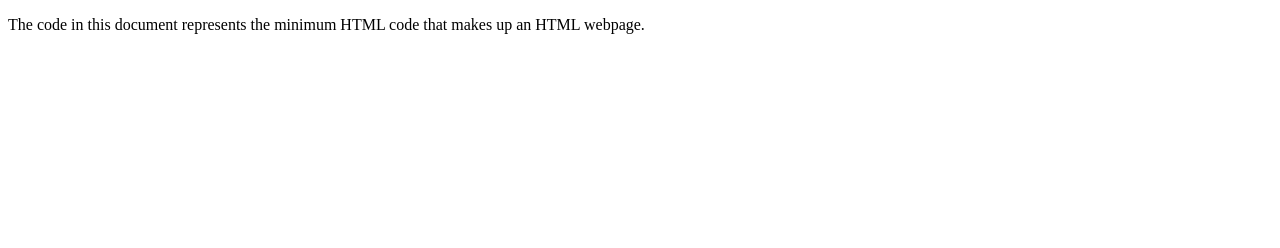
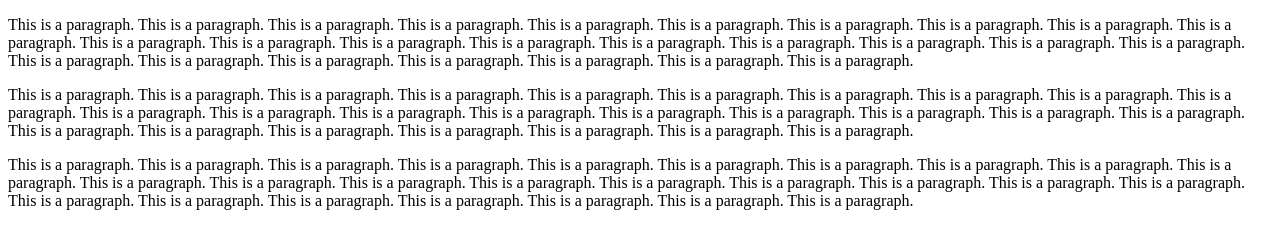
Before and after one commit to Colo-Codes/code-practice, a plain HTML site: page 01-html-practice-2.html in a window 1280 px wide. Drawn offline with Linux system fonts and the light colour scheme.

```diff
--- a/01-html-practice-2.html
+++ b/01-html-practice-2.html
@@ -1,13 +1,13 @@
 <!DOCTYPE html>
 <html>
-
-<head>
-    <meta charset="UTF-8">
-    <title>This is a title</title>
-</head>
-
-<body>
-    <p>The code in this document represents the minimum HTML code that makes up an HTML webpage.</p>
-</body>
-
+    <head>
+        <meta charset="UTF-8">
+        <title>This is the title</title>
+    </head>
+    <body>
+        <!-- All the elements of the webpage. -->
+        <p>This is a paragraph. This is a paragraph. This is a paragraph. This is a paragraph. This is a paragraph. This is a paragraph. This is a paragraph. This is a paragraph. This is a paragraph. This is a paragraph. This is a paragraph. This is a paragraph. This is a paragraph. This is a paragraph. This is a paragraph. This is a paragraph. This is a paragraph. This is a paragraph. This is a paragraph. This is a paragraph. This is a paragraph. This is a paragraph. This is a paragraph. This is a paragraph. This is a paragraph. This is a paragraph. </p>
+        <p>This is a paragraph. This is a paragraph. This is a paragraph. This is a paragraph. This is a paragraph. This is a paragraph. This is a paragraph. This is a paragraph. This is a paragraph. This is a paragraph. This is a paragraph. This is a paragraph. This is a paragraph. This is a paragraph. This is a paragraph. This is a paragraph. This is a paragraph. This is a paragraph. This is a paragraph. This is a paragraph. This is a paragraph. This is a paragraph. This is a paragraph. This is a paragraph. This is a paragraph. This is a paragraph. </p>
+        <p>This is a paragraph. This is a paragraph. This is a paragraph. This is a paragraph. This is a paragraph. This is a paragraph. This is a paragraph. This is a paragraph. This is a paragraph. This is a paragraph. This is a paragraph. This is a paragraph. This is a paragraph. This is a paragraph. This is a paragraph. This is a paragraph. This is a paragraph. This is a paragraph. This is a paragraph. This is a paragraph. This is a paragraph. This is a paragraph. This is a paragraph. This is a paragraph. This is a paragraph. This is a paragraph. </p>
+    </body>
 </html>
```
